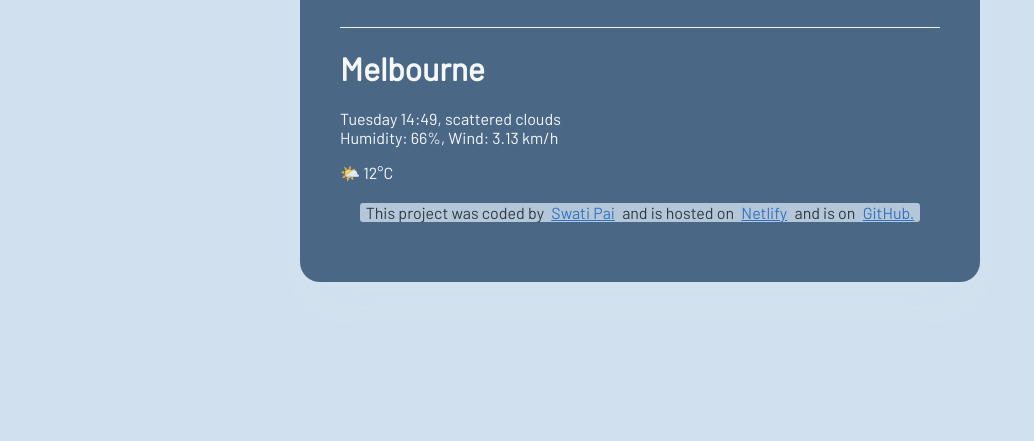
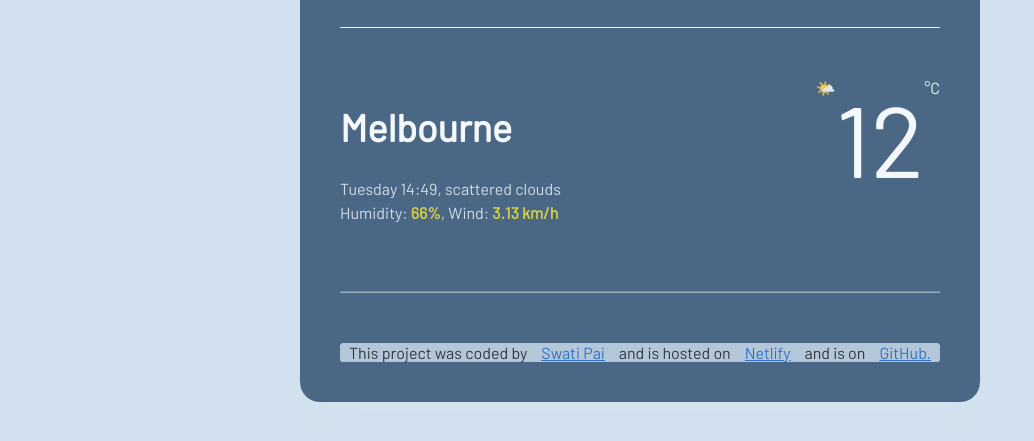
Before and after one commit to SwatiPaiGhatkar/Meteo-App, a plain HTML site: page index.html in a window 1280 px wide. Shown: the part 301-742 px from the top of the page, without its empty margins (0-1034 px from the left). Drawn offline with Linux system fonts and the light colour scheme.

Commit message:
created flexbox and styled the weather data section

```diff
--- a/index.html
+++ b/index.html
@@ -32,17 +32,24 @@
         </form>
       </header>
       <main>
-        <div>
-          <h1>Melbourne</h1>
-          <p>
-            Tuesday 14:49, scattered clouds
-            <br />
-            Humidity: 66%, Wind: 3.13 km/h
-          </p>
+        <div class="current-weather">
+          <div>
+            <h1 class="current-city">Melbourne</h1>
+            <p class="weather-data">
+              Tuesday 14:49, scattered clouds
+              <br />
+              Humidity: <strong>66%</strong>, Wind: <strong>3.13 km/h</strong>
+            </p>
+          </div>
+          <div class="current-temperature-data-container">
+            <div class="emojie">🌤️</div>
+            <div class="degrees">12</div>
+            <div class="unit">°C</div>
+          </div>
         </div>
-        <div>🌤️ 12°C</div>
       </main>
 
+      <hr class="line" />
       <footer>
         This project was coded by
         <a href="https://github.com/SwatiPaiGhatkar" target="_blank"
--- a/style.css
+++ b/style.css
@@ -9,11 +9,12 @@ footer {
   color: black;
   display: flex;
   justify-content: space-around;
+  font-weight: 500;
   padding: 0.05px 2px;
   background-color: #d0e0ee;
   border-radius: 3px;
   opacity: 0.8;
-  margin: 20px;
+  margin-top: 20px;
 }
 
 a {
@@ -73,3 +74,38 @@ header {
   border-color: #0458ce;
   border-style: solid;
 }
+
+.current-weather {
+  display: flex;
+  justify-content: space-between;
+  margin: 50px 0;
+}
+
+.line {
+  margin: 50px 0;
+  color: white;
+  opacity: 0.5;
+}
+.current-city {
+  color: white;
+  font-weight: bolder;
+  margin: none;
+  font-size: 38px;
+  line-height: 48px;
+}
+.current-weather p {
+  opacity: 0.8;
+  line-height: 1.5;
+  font-size: 16px;
+}
+strong {
+  color: rgb(253, 232, 0);
+}
+
+.current-temperature-data-container {
+  display: flex;
+}
+
+.degrees {
+  font-size: 100px;
+}
```
